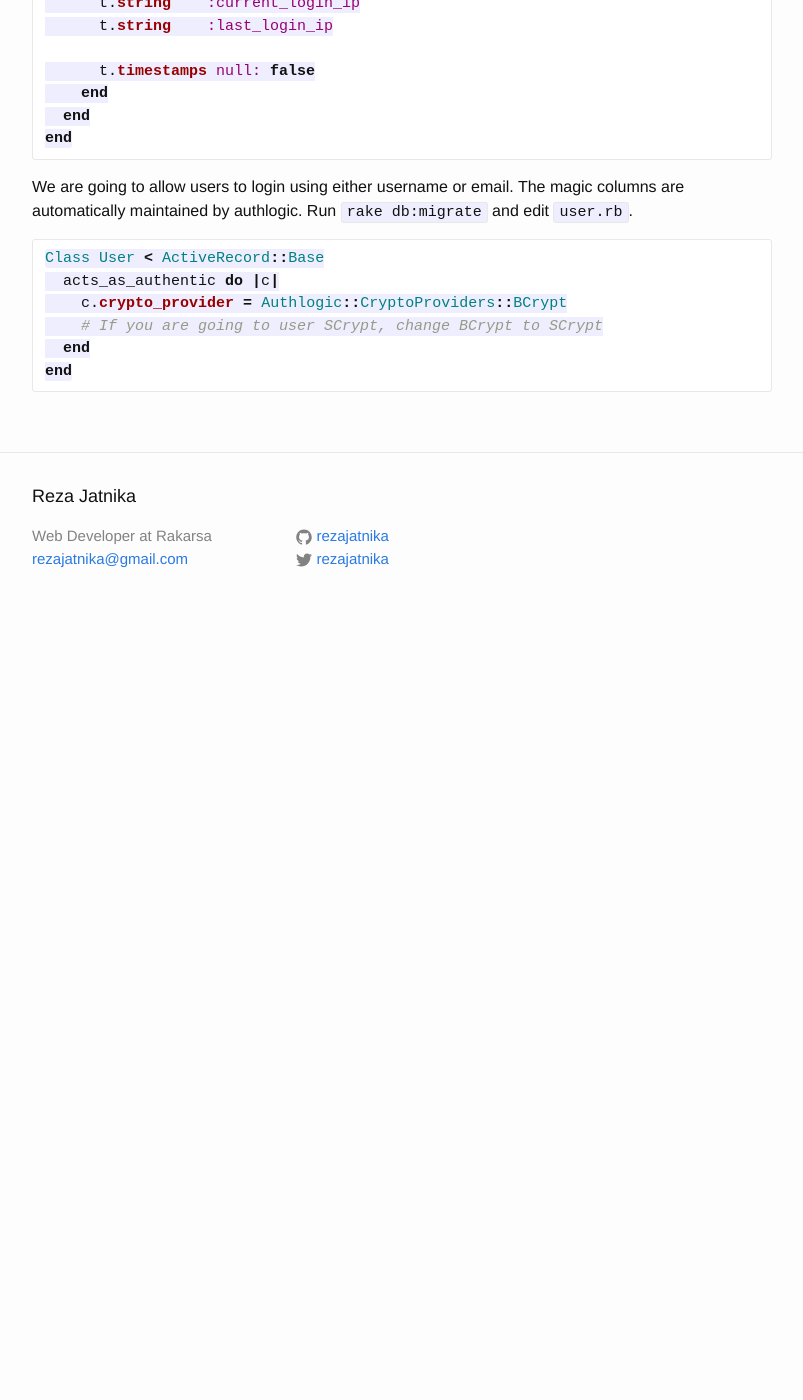
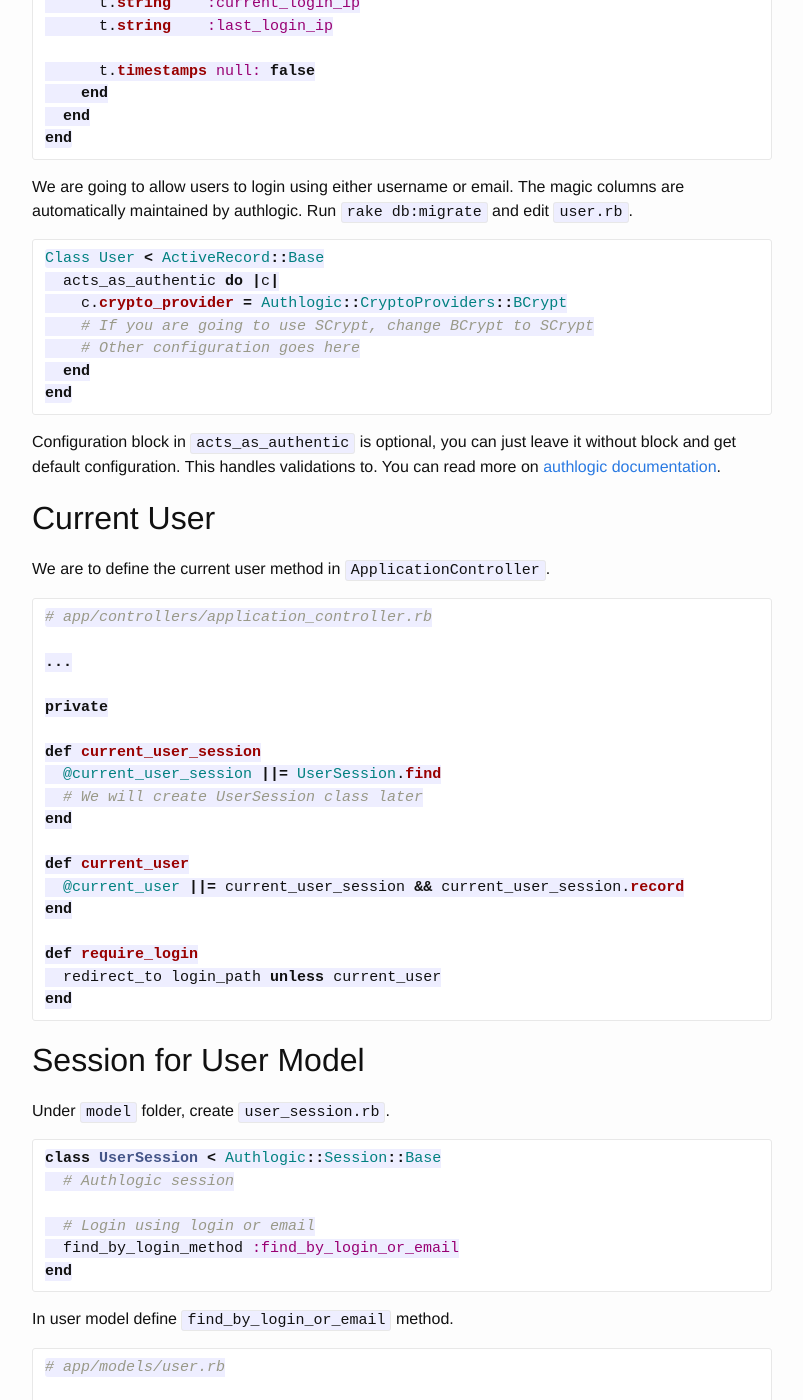
Before and after one commit to rezajatnika/rezajatnika.github.io, a Jekyll site: the page built from _posts/2015-06-04-authlogic-tutorial.md, in a window 1280 px wide and 1400 px high, scrolled down 1005 px. Shown: the whole window, without its empty margins (238-1041 px from the left). Built offline with Jekyll 4.4.1, drawn with Linux system fonts in a browser that asks for light colours; Markdown is read by kramdown in place of the engine named in the settings; before the commit the page ends 1635 px from its top, so only the background shows below that; some of the changed text lies outside the part shown.

Commit message:
Update post

````diff
--- a/_posts/2015-06-04-authlogic-tutorial.md
+++ b/_posts/2015-06-04-authlogic-tutorial.md
@@ -59,7 +59,61 @@ edit `user.rb`.
 Class User < ActiveRecord::Base
   acts_as_authentic do |c|
     c.crypto_provider = Authlogic::CryptoProviders::BCrypt
-    # If you are going to user SCrypt, change BCrypt to SCrypt
+    # If you are going to use SCrypt, change BCrypt to SCrypt
+    # Other configuration goes here
   end
 end
 ```
+
+Configuration block in `acts_as_authentic` is optional, you can just leave it
+without block and get default configuration. This handles validations to. You
+can read more on [authlogic documentation](http://www.rubydoc.info/github/binarylogic/authlogic/Authlogic/ActsAsAuthentic).
+
+## Current User
+
+We are to define the current user method in `ApplicationController`.
+
+```ruby
+# app/controllers/application_controller.rb
+
+...
+
+private
+
+def current_user_session
+  @current_user_session ||= UserSession.find
+  # We will create UserSession class later
+end
+
+def current_user
+  @current_user ||= current_user_session && current_user_session.record
+end
+
+def require_login
+  redirect_to login_path unless current_user
+end
+```
+
+## Session for User Model
+Under `model` folder, create `user_session.rb`.
+
+```ruby
+class UserSession < Authlogic::Session::Base
+  # Authlogic session
+
+  # Login using login or email
+  find_by_login_method :find_by_login_or_email
+end
+```
+
+In user model define `find_by_login_or_email` method.
+
+```ruby
+# app/models/user.rb
+
+...
+
+def self.find_by_login_or_email(login)
+  find_by_login(login) || find_by_email(login)
+end
+```
````
